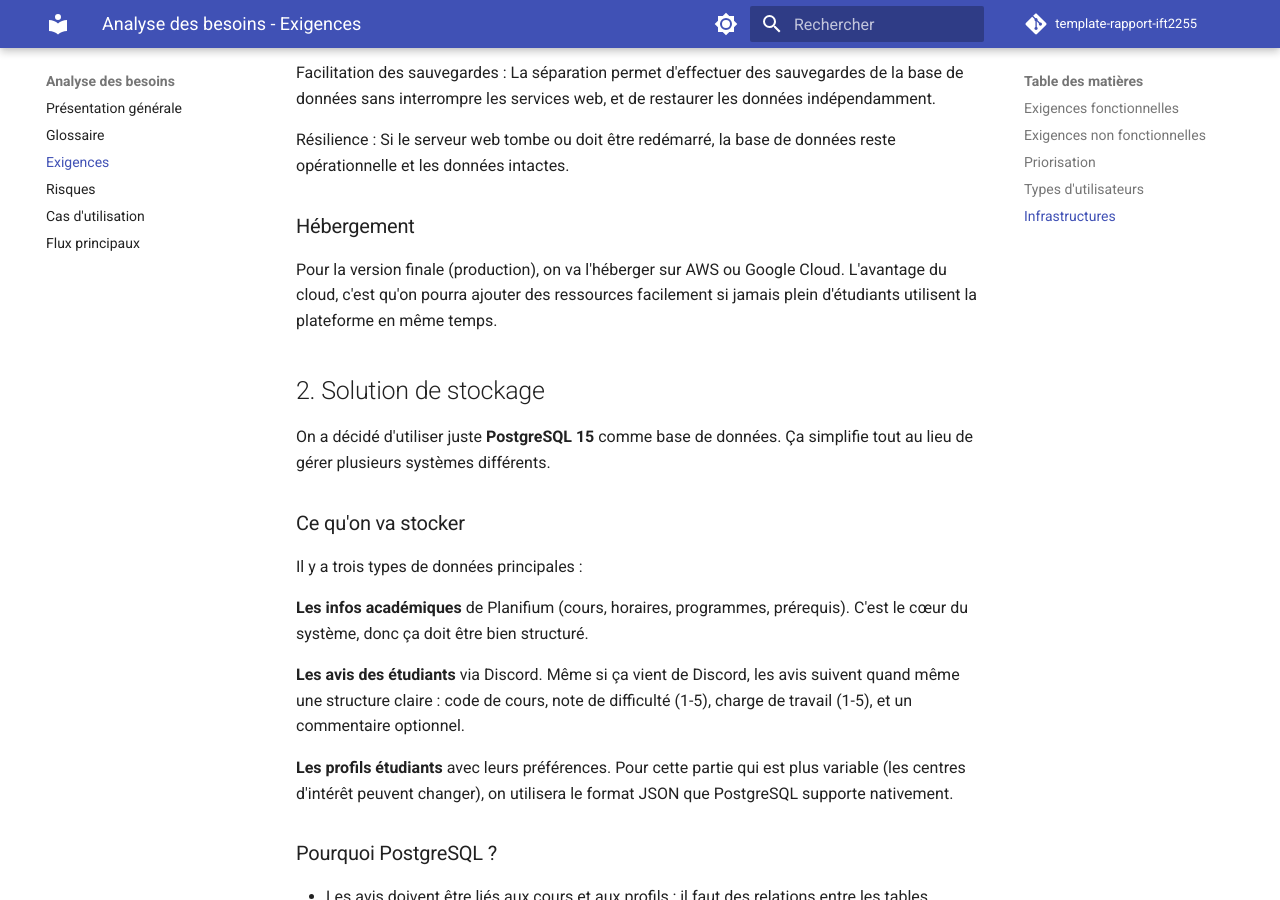
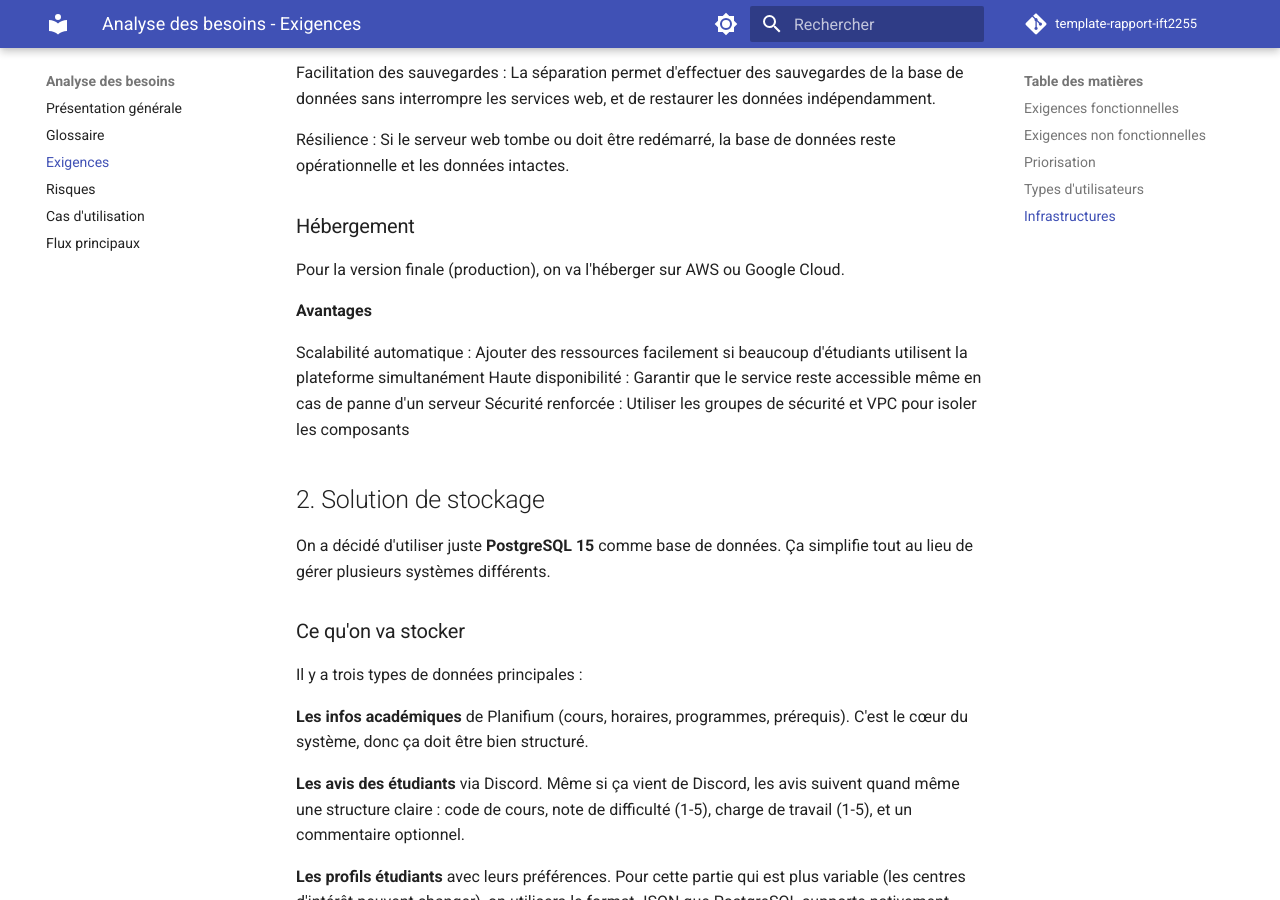
Before and after one commit to jujutheriault/IFT2255_Devoir1, an MkDocs documentation site: the page built from docs/besoins/exigences.md, in a window 1280 px wide and 900 px high, scrolled down 3274 px. Built offline with MkDocs 1.6.1 and Material for MkDocs 9.7.7, drawn with Linux system fonts in a browser that asks for light colours; comment, search, counter and statistics services are not loaded.

Commit message:
Update exigences.md

```diff
--- a/docs/besoins/exigences.md
+++ b/docs/besoins/exigences.md
@@ -96,7 +96,13 @@ Résilience : Si le serveur web tombe ou doit être redémarré, la base de donn
 
 ### Hébergement
 
-Pour la version finale (production), on va l'héberger sur AWS ou Google Cloud. L'avantage du cloud, c'est qu'on pourra ajouter des ressources facilement si jamais plein d'étudiants utilisent la plateforme en même temps.
+Pour la version finale (production), on va l'héberger sur AWS ou Google Cloud.
+
+**Avantages**
+
+Scalabilité automatique : Ajouter des ressources facilement si beaucoup d'étudiants utilisent la plateforme simultanément
+Haute disponibilité : Garantir que le service reste accessible même en cas de panne d'un serveur
+Sécurité renforcée : Utiliser les groupes de sécurité et VPC pour isoler les composants
 
 
 ## 2. Solution de stockage
```
